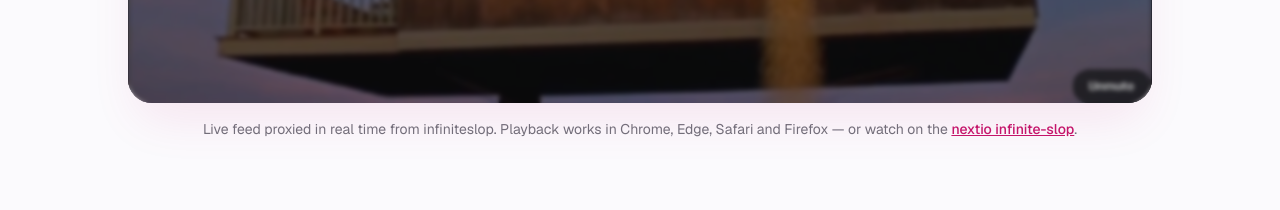
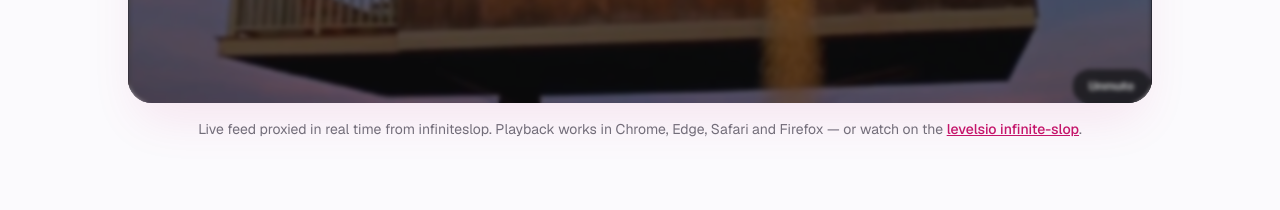
Before and after one commit to LeonaDavinci/infinite-slop, a Next.js app: page / in a window 1280 px wide. Shown: the part 1380-1590 px from the top of the page. Built offline with nearby package versions, Linux system fonts and the light colour scheme.

Commit message:
fix(copy): nextio -> levelsio in live feed caption

```diff
--- a/app/page.tsx
+++ b/app/page.tsx
@@ -146,7 +146,7 @@ export default function Home() {
                 rel="noopener noreferrer"
                 className="font-medium text-[#C5156B] underline hover:text-zinc-900"
               >
-                nextio infinite-slop
+                levelsio infinite-slop
               </a>
               .
             </p>
```
